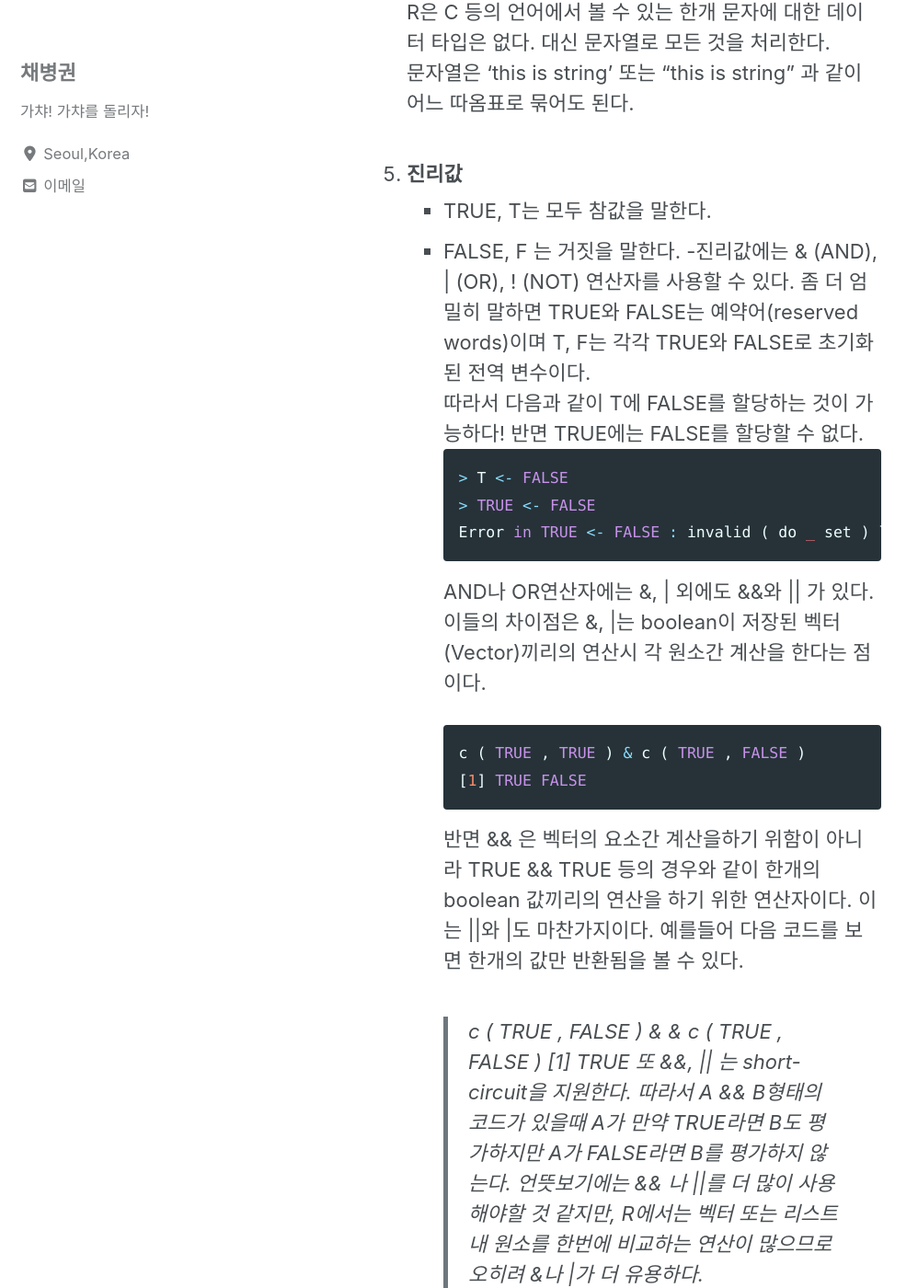
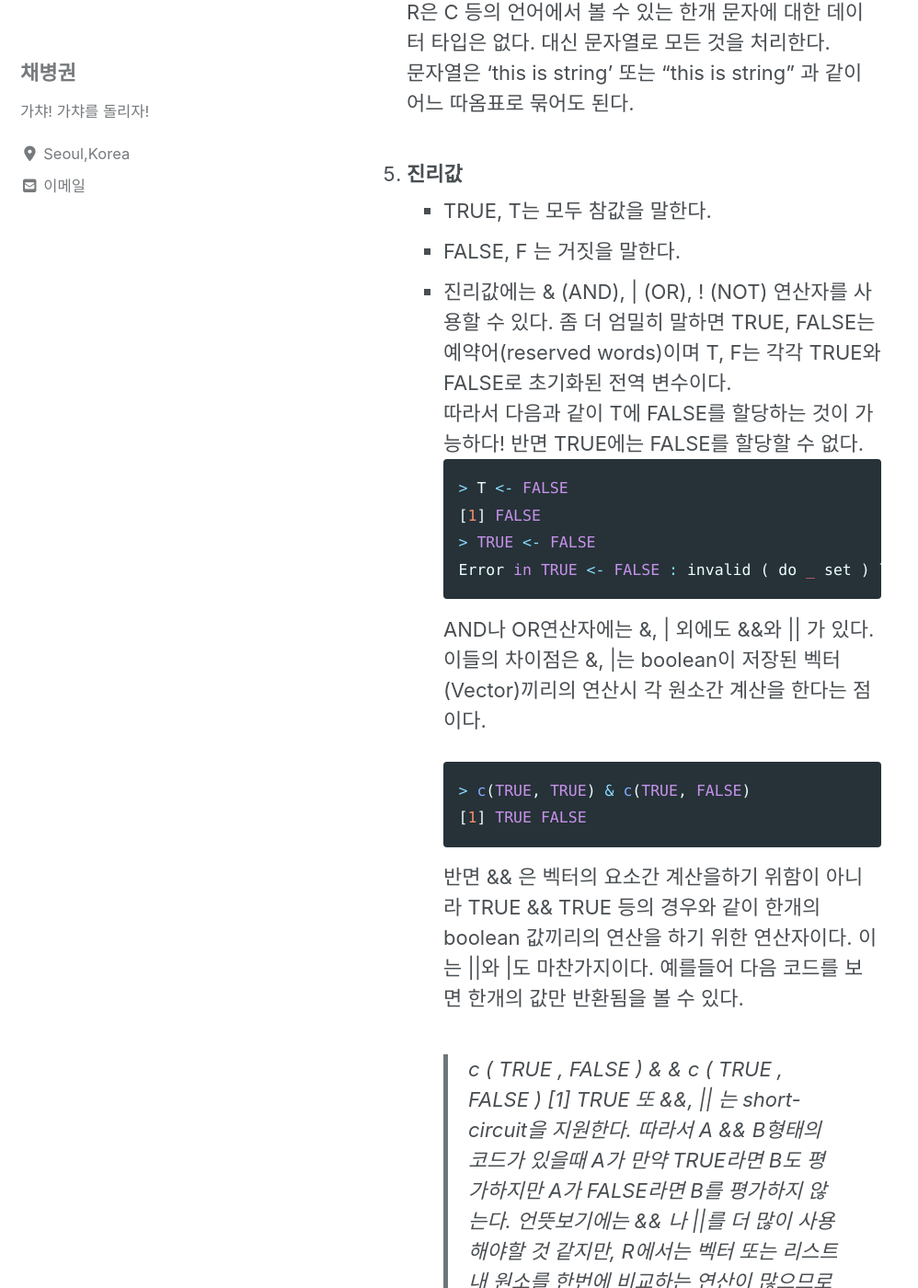
Before and after one commit to ByeongGwonChae/mynotebook, a Jekyll site: the page built from _posts/2020-01-01-R-first-note.md, in a window 1280 px wide and 1400 px high, scrolled down 1771 px. Shown: the whole window at 92% size, without its empty margins (0-998 px from the left). Built offline with Jekyll 4.4.1, drawn with Linux system fonts in a browser that asks for light colours; cached includes are drawn as plain includes; nearby versions of some CDN libraries.

Commit message:
Update 2020-01-01-R-first-note.md

```diff
--- a/_posts/2020-01-01-R-first-note.md
+++ b/_posts/2020-01-01-R-first-note.md
@@ -30,17 +30,18 @@ R은 C 등의 언어에서 볼 수 있는 한개 문자에 대한 데이터 타
         1. ### 진리값
 - TRUE, T는 모두 참값을 말한다.
 - FALSE, F 는 거짓을 말한다.
--진리값에는 & (AND), | (OR), ! (NOT) 연산자를 사용할 수 있다.
-좀 더 엄밀히 말하면 TRUE와 FALSE는 예약어(reserved words)이며 T, F는 각각 TRUE와 FALSE로 초기화된 전역 변수이다.<br>
+- 진리값에는 & (AND), | (OR), ! (NOT) 연산자를 사용할 수 있다.
+좀 더 엄밀히 말하면 TRUE, FALSE는 예약어(reserved words)이며 T, F는 각각 TRUE와 FALSE로 초기화된 전역 변수이다.<br>
 따라서 다음과 같이 T에 FALSE를 할당하는 것이 가능하다! 반면 TRUE에는 FALSE를 할당할 수 없다.
 ~~~ R
 > T <- FALSE
+[1] FALSE
 > TRUE <- FALSE
 Error in TRUE <- FALSE : invalid ( do _ set ) left - hand side to assignment
 ~~~
 AND나 OR연산자에는 &, | 외에도 &&와 || 가 있다. 이들의 차이점은 &, |는 boolean이 저장된 벡터(Vector)끼리의 연산시 각 원소간 계산을 한다는 점이다.
 ~~~ R
-c ( TRUE , TRUE ) & c ( TRUE , FALSE )
+> c(TRUE, TRUE) & c(TRUE, FALSE)
 [1] TRUE FALSE
 ~~~
 반면 && 은 벡터의 요소간 계산을하기 위함이 아니라 TRUE && TRUE 등의 경우와 같이 한개의 boolean 값끼리의 연산을 하기 위한 연산자이다. 이는 ||와 |도 마찬가지이다. 예를들어 다음 코드를 보면 한개의 값만 반환됨을 볼 수 있다.
```
